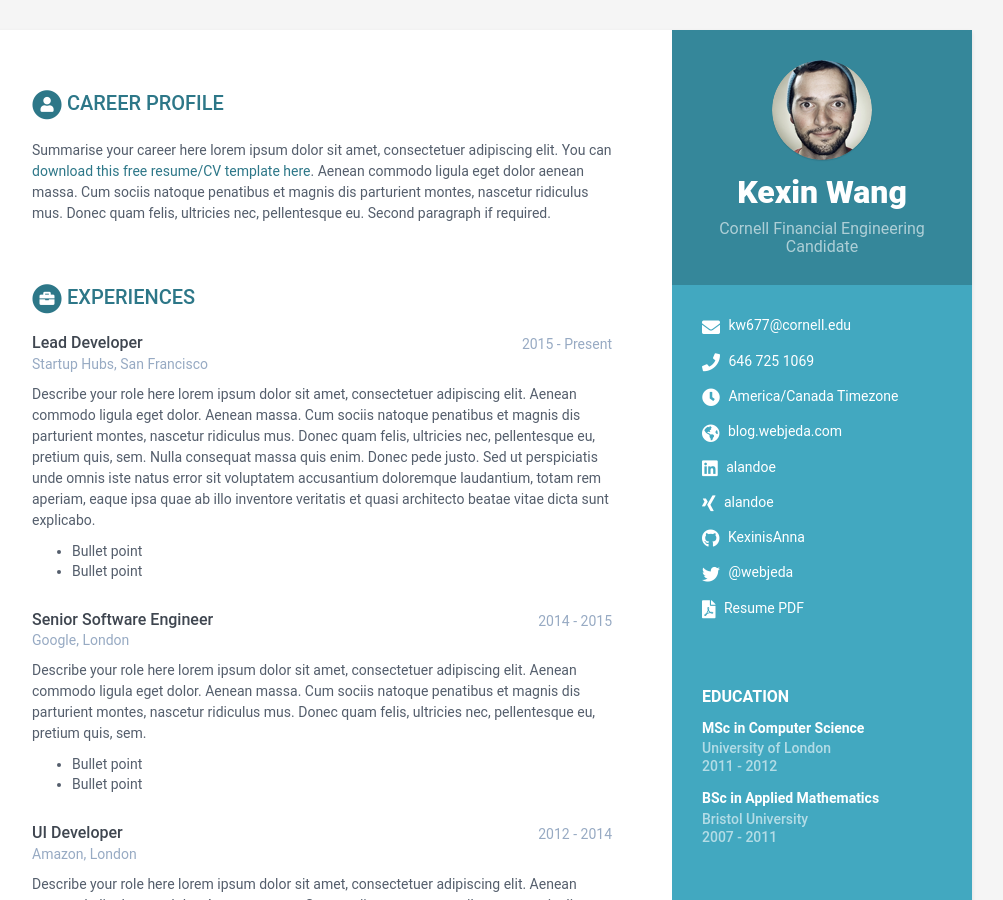
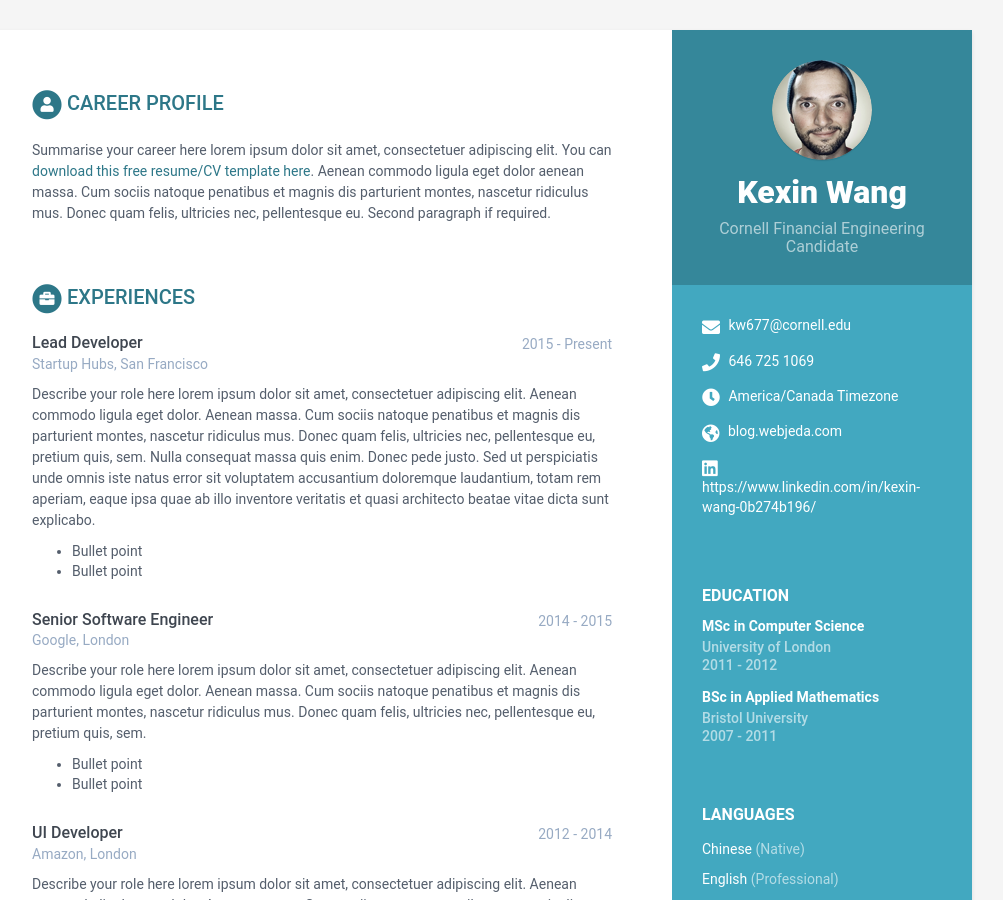
Before and after one commit to KexinisAnna/KexinisAnna.github.io, a Jekyll site: the page built from index.html, in a window 1280 px wide and 900 px high. Shown: the whole window, without its empty margins (168-1171 px from the left). Built offline with Jekyll 4.4.1, drawn with Linux system fonts in a browser that asks for light colours.

Commit message:
Update data.yml

```diff
--- a/_data/data.yml
+++ b/_data/data.yml
@@ -16,19 +16,9 @@ sidebar:
     email: kw677@cornell.edu
     phone: 646 725 1069
     timezone: America/Canada Timezone
-    citizenship:
     website: blog.webjeda.com #do not add http://
-    linkedin: alandoe
-    xing: alandoe
-    github: KexinisAnna
-    telegram: # add your nickname without '@' sign
-    gitlab:
-    bitbucket:
-    twitter: '@webjeda'
-    stack-overflow: # Number/Username, e.g. 123456/alandoe
-    codewars:
-    goodreads: # Number-Username, e.g. 123456-alandoe
-    pdf: http://www.africau.edu/images/default/sample.pdf
+    linkedin: https://www.linkedin.com/in/kexin-wang-0b274b196/
+
 
     languages:
       title: Languages
```
